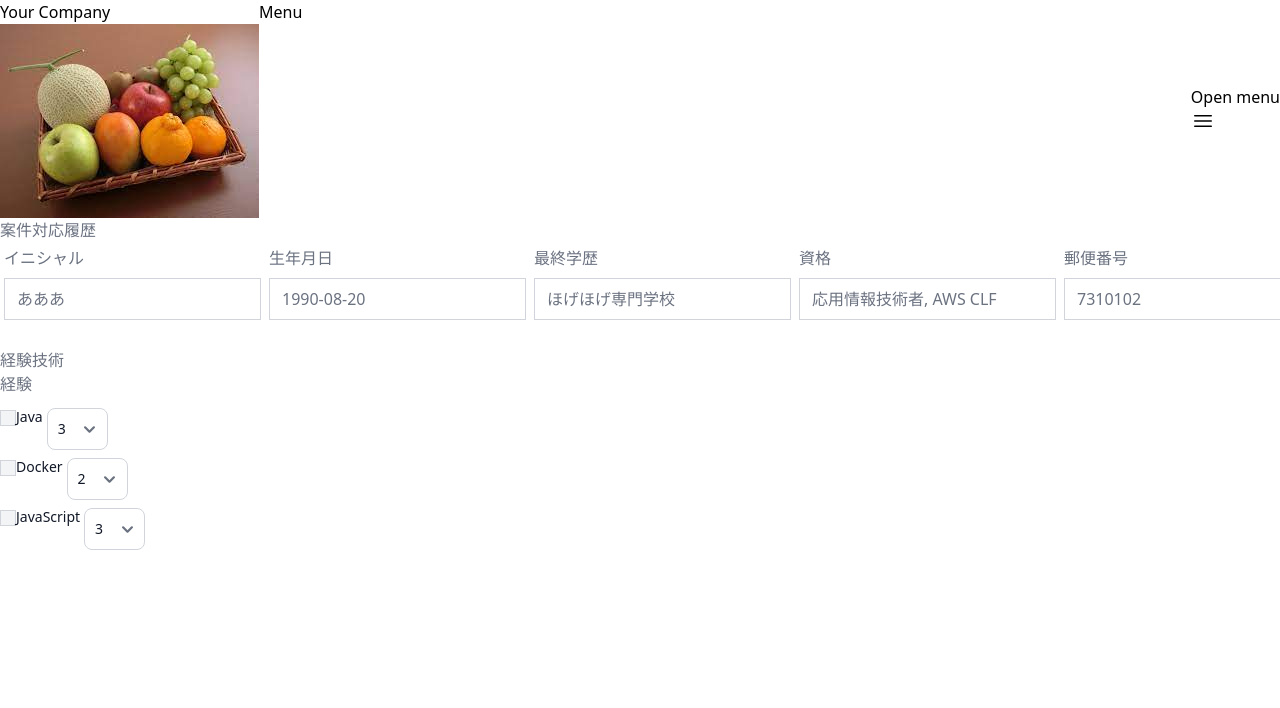
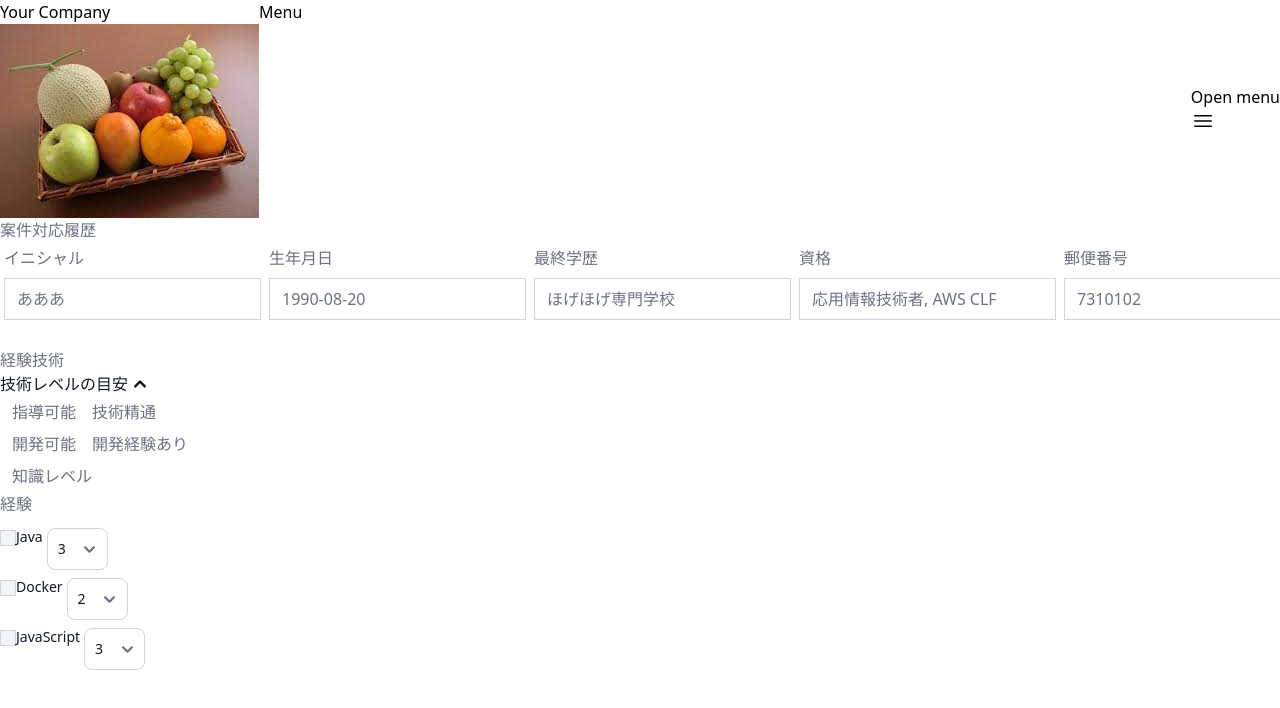
Before and after one commit to myantyuWorld/stackies-app, a Vue app in the folder frontend/vite_fast/: page /register in a window 1280 px wide. Shown: the top 708 px of the page. Built offline with nearby package versions, Linux system fonts and the light colour scheme.

Commit message:
技術レベルの目安UIを追加

```diff
--- a/frontend/vite_fast/src/views/RegisterView.vue
+++ b/frontend/vite_fast/src/views/RegisterView.vue
@@ -3,6 +3,7 @@ import router from '@/router';
 import { onMounted } from 'vue'
 import { initModals } from 'flowbite'
 import ExperienceRating from '../components/ExperienceRating.vue'
+import Rating from '../components/Rating.vue'
 import BaseInfo from '../components/BaseInfo.vue'
 
 
@@ -53,6 +54,64 @@ const baseinfo = {
                   <!-- <button data-modal-toggle="defaultModal" data-modal-target="defaultModal"
                     class="text-sm ml-6 px-4 py-2 bg-gray-400  text-white rounded-lg  tracking-wider hover:bg-gray-500 outline-none">ToggleModal</button> -->
                 </h2>
+                <div id="accordion-flush" data-accordion="collapse"
+                  data-active-classes="bg-white dark:bg-gray-900 text-gray-900 dark:text-white"
+                  data-inactive-classes="text-gray-500 dark:text-gray-400">
+                  <h2 id="accordion-flush-heading-1">
+                    <button type="button"
+                      class="flex items-center justify-between w-full py-5 font-medium text-left text-gray-500 border-b border-gray-200 dark:border-gray-700 dark:text-gray-400"
+                      data-accordion-target="#accordion-flush-body-1" aria-expanded="true"
+                      aria-controls="accordion-flush-body-1">
+                      <span>技術レベルの目安</span>
+                      <svg data-accordion-icon class="w-6 h-6 rotate-180 shrink-0" fill="currentColor"
+                        viewBox="0 0 20 20" xmlns="http://www.w3.org/2000/svg">
+                        <path fill-rule="evenodd"
+                          d="M5.293 7.293a1 1 0 011.414 0L10 10.586l3.293-3.293a1 1 0 111.414 1.414l-4 4a1 1 0 01-1.414 0l-4-4a1 1 0 010-1.414z"
+                          clip-rule="evenodd"></path>
+                      </svg>
+                    </button>
+                  </h2>
+                  <div id="accordion-flush-body-1" class="hidden bg-gray-50 " aria-labelledby="accordion-flush-heading-1">
+                    <div class="flex flex-wrap justify-items-center">
+                      <div class="w-1/4 p-1">
+                        <Rating rate="5" />
+                      </div>
+                      <div class="w-1/4 p-1">
+                        指導可能
+                      </div>
+                      <div class="w-1/4 p-1">
+                        <Rating rate="4" />
+                      </div>
+                      <div class="w-1/4 p-1">
+                        技術精通
+                      </div>
+                    </div>
+                    <div class="flex flex-wrap justify-items-center">
+                      <div class="w-1/4 p-1">
+                        <Rating rate="3" />
+                      </div>
+                      <div class="w-1/4 p-1">
+                        開発可能
+                      </div>
+                      <div class="w-1/4 p-1">
+                        <Rating rate="2" />
+                      </div>
+                      <div class="w-1/4 p-1">
+                        開発経験あり
+                      </div>
+                    </div>
+                    <div class="flex flex-wrap justify-items-center">
+                      <div class="w-1/4 p-1">
+                        <Rating rate="1" />
+                      </div>
+                      <div class="w-1/4 p-1">
+                        知識レベル
+                      </div>
+                    </div>
+                  </div>
+
+                </div>
+
 
                 <!--  -->
                 <!--  -->
@@ -126,7 +185,8 @@ const baseinfo = {
                     </div>
 
                     <div class="mt-10">
-                      <button @click="click_regist" class="py-3 bg-green-500 text-white w-full rounded hover:bg-green-600">登録</button>
+                      <button @click="click_regist"
+                        class="py-3 bg-green-500 text-white w-full rounded hover:bg-green-600">登録</button>
                     </div>
                   </form>
 
```
